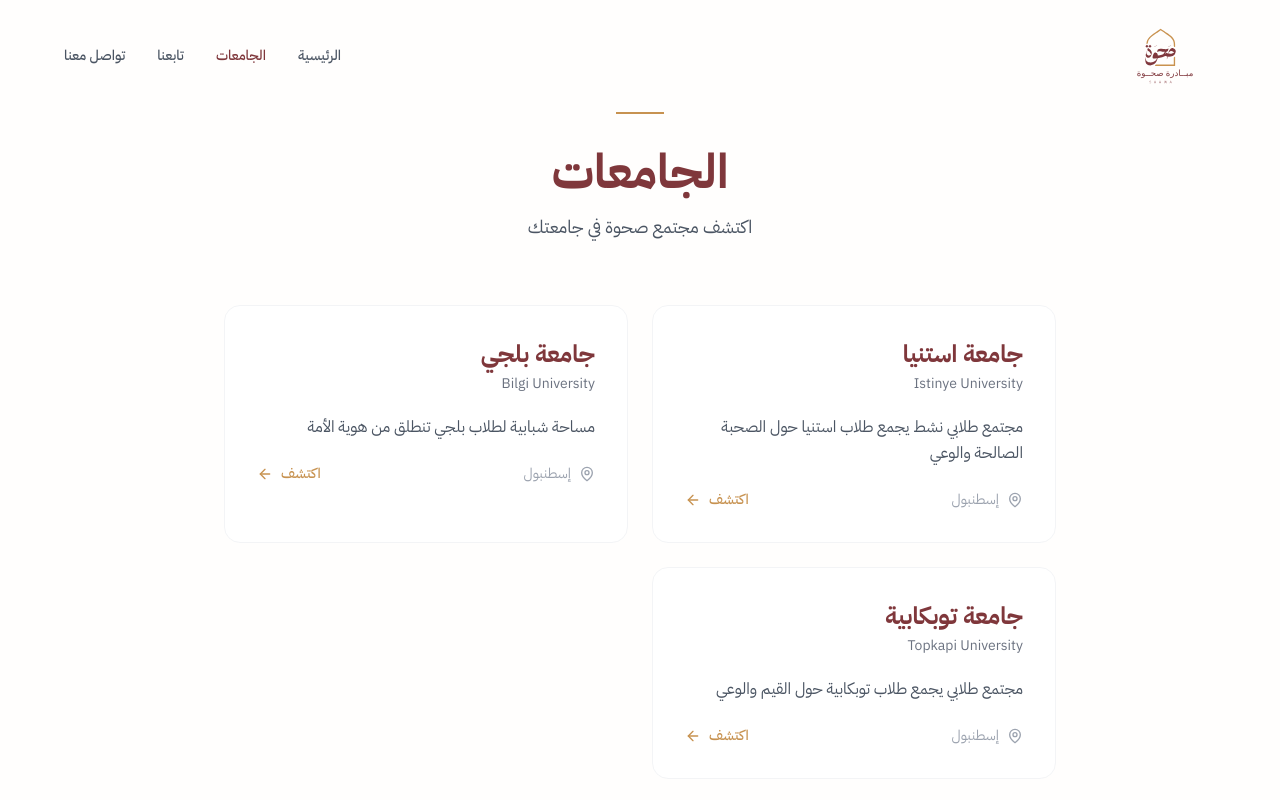
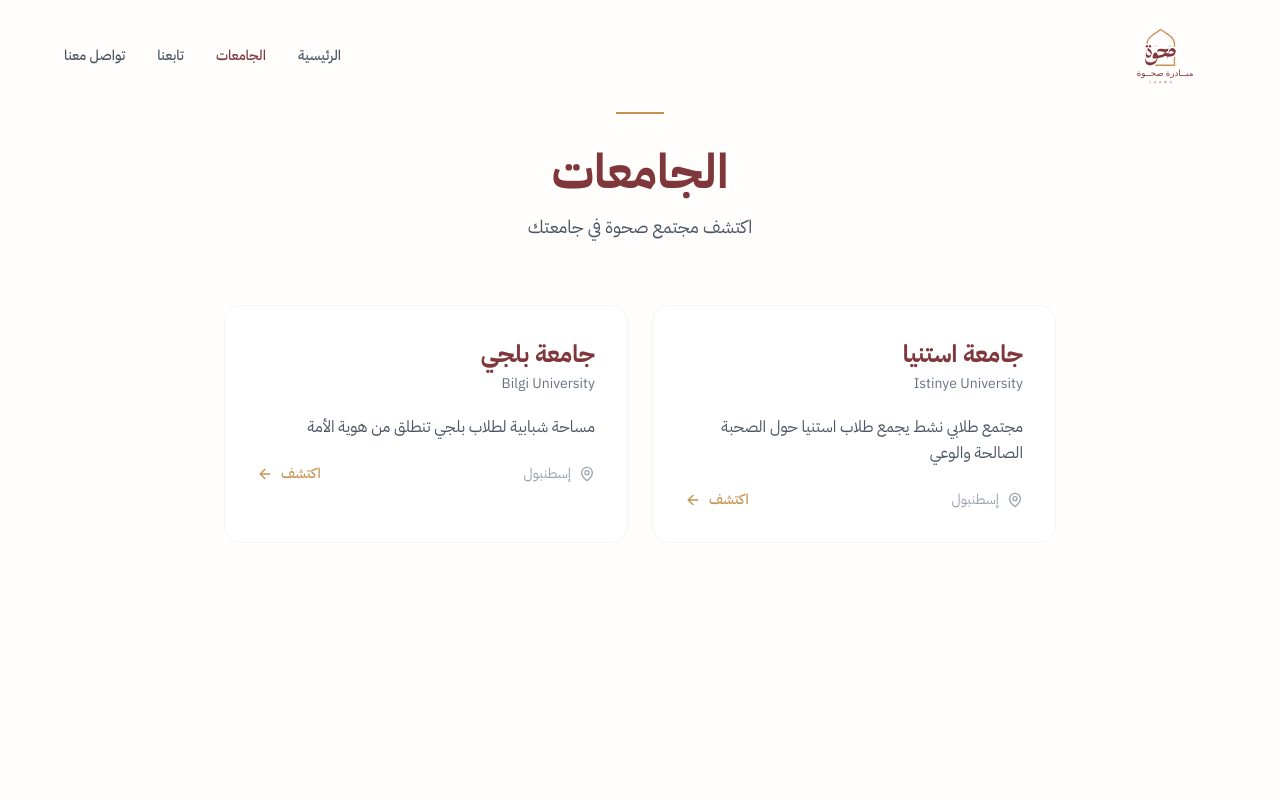
Before and after one commit to mokamaleldin/sahwa, a React (Vite) app: page /universities in a window 1280 px wide. Shown: the top 800 px of the page. Built offline with nearby package versions, Linux system fonts and the light colour scheme.

Commit message:
feat: comment out Topkapi University data in SocialMedia, Universities, and UniversityPage components

```diff
--- a/src/pages/SocialMedia.tsx
+++ b/src/pages/SocialMedia.tsx
@@ -214,7 +214,7 @@
                 </div>
               </a>
 
-              <a
+              {/* <a
                 href="https://chat.whatsapp.com/Koqd707ViD2BPYoC7yHJ1Q"
                 target="_blank"
                 rel="noopener noreferrer"
@@ -227,7 +227,7 @@
                   <h3 className="font-bold text-[#7F373B]">جامعة توبكابية</h3>
                   <p className="text-sm text-gray-500">مجموعة واتساب</p>
                 </div>
-              </a>
+              </a> */}
             </div>
           </div>
 
--- a/src/pages/Universities.tsx
+++ b/src/pages/Universities.tsx
@@ -28,13 +28,13 @@
     city: 'إسطنبول',
     description: 'مساحة شبابية لطلاب بلجي تنطلق من هوية الأمة',
   },
-  {
-    id: 'topkapi',
-    name: 'جامعة توبكابية',
-    nameEn: 'Topkapi University',
-    city: 'إسطنبول',
-    description: 'مجتمع طلابي يجمع طلاب توبكابية حول القيم والوعي',
-  },
+  // {
+  //   id: 'topkapi',
+  //   name: 'جامعة توبكابية',
+  //   nameEn: 'Topkapi University',
+  //   city: 'إسطنبول',
+  //   description: 'مجتمع طلابي يجمع طلاب توبكابية حول القيم والوعي',
+  // },
 ];
 
 const Universities: React.FC = () => {
--- a/src/pages/UniversityPage.tsx
+++ b/src/pages/UniversityPage.tsx
@@ -34,15 +34,15 @@
     studentMessage: 'في بلجي، نبني مجتمعًا طلابيًا يجمعنا حول القيم والوعي. كن جزءًا من رحلتنا.',
     whatsappGroup: 'https://chat.whatsapp.com/BrHWBBCth9nCyxDw4a8pdH',
   },
-  'topkapi': {
-    id: 'topkapi',
-    name: 'جامعة توبكابية',
-    nameEn: 'Topkapi University',
-    city: 'إسطنبول',
-    introduction: 'مرحبًا بكم في صحوة توبكابية. نحن مجموعة من الطلاب نسعى لبناء بيئة صحية تُعين على الثبات والوعي خلال الحياة الجامعية.',
-    studentMessage: 'نحن طلاب مثلكم، نفهم تحديات الحياة الجامعية ونسعى معًا للنمو والتطور. انضموا إلينا لنكون صحبة تعين بعضها على الخير.',
-    whatsappGroup: 'https://chat.whatsapp.com/Koqd707ViD2BPYoC7yHJ1Q',
-  },
+  // 'topkapi': {
+  //   id: 'topkapi',
+  //   name: 'جامعة توبكابية',
+  //   nameEn: 'Topkapi University',
+  //   city: 'إسطنبول',
+  //   introduction: 'مرحبًا بكم في صحوة توبكابية. نحن مجموعة من الطلاب نسعى لبناء بيئة صحية تُعين على الثبات والوعي خلال الحياة الجامعية.',
+  //   studentMessage: 'نحن طلاب مثلكم، نفهم تحديات الحياة الجامعية ونسعى معًا للنمو والتطور. انضموا إلينا لنكون صحبة تعين بعضها على الخير.',
+  //   whatsappGroup: 'https://chat.whatsapp.com/Koqd707ViD2BPYoC7yHJ1Q',
+  // },
 };
 
 const UniversityPage: React.FC = () => {
```
